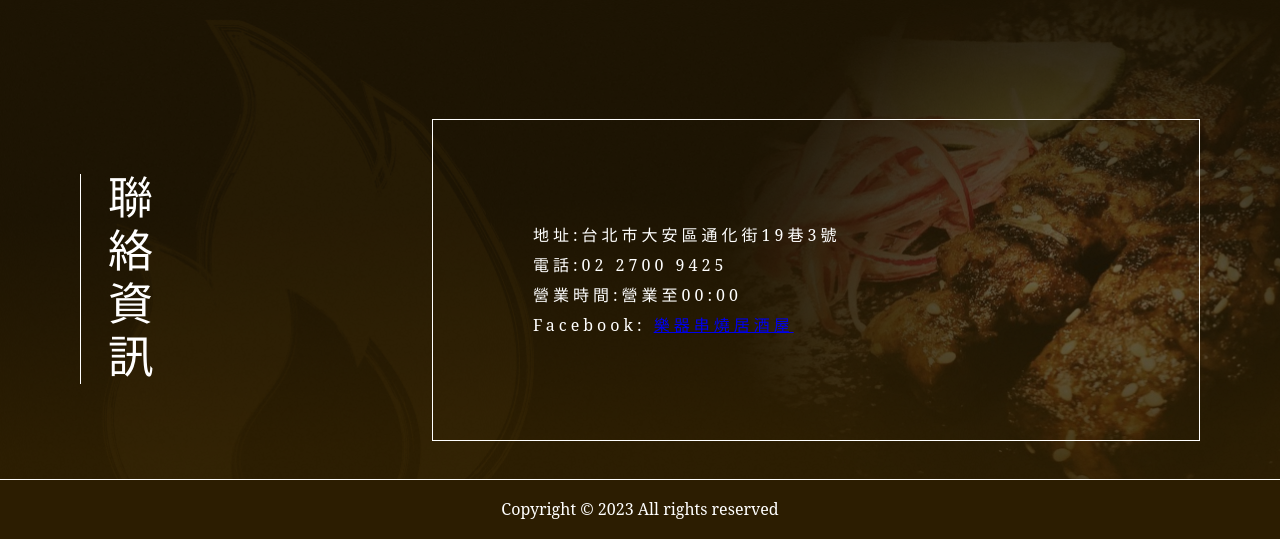
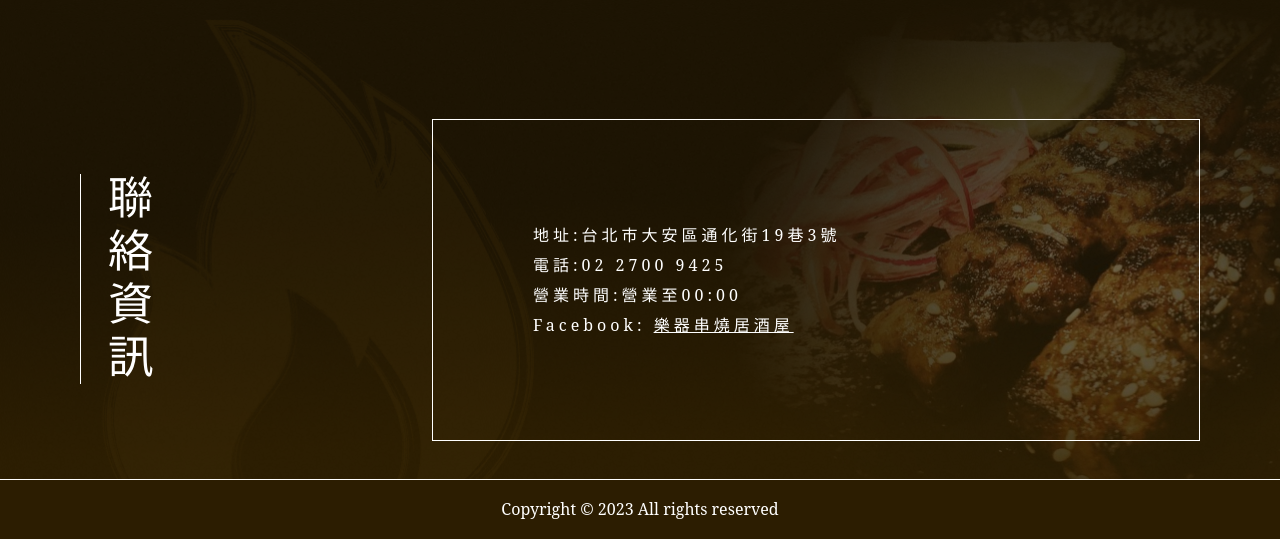
Before and after one commit to Hanny0224/hanny0224.github.io, a PHP site: page /Izakaya-Final/index.html in a window 1280 px wide. Shown: the part 4380-4919 px from the top of the page. Run offline with PHP 8.4, Linux system fonts and the light colour scheme.

Commit message:
Update style.css

```diff
--- a/Izakaya-Final/style.css
+++ b/Izakaya-Final/style.css
@@ -456,7 +456,7 @@
     padding: 100px ;
 }
 
-.white-square p{
+.white-square p, .white-square a{
     font-size: 16px;
     line-height: 30px;
     letter-spacing: 4px;
```
